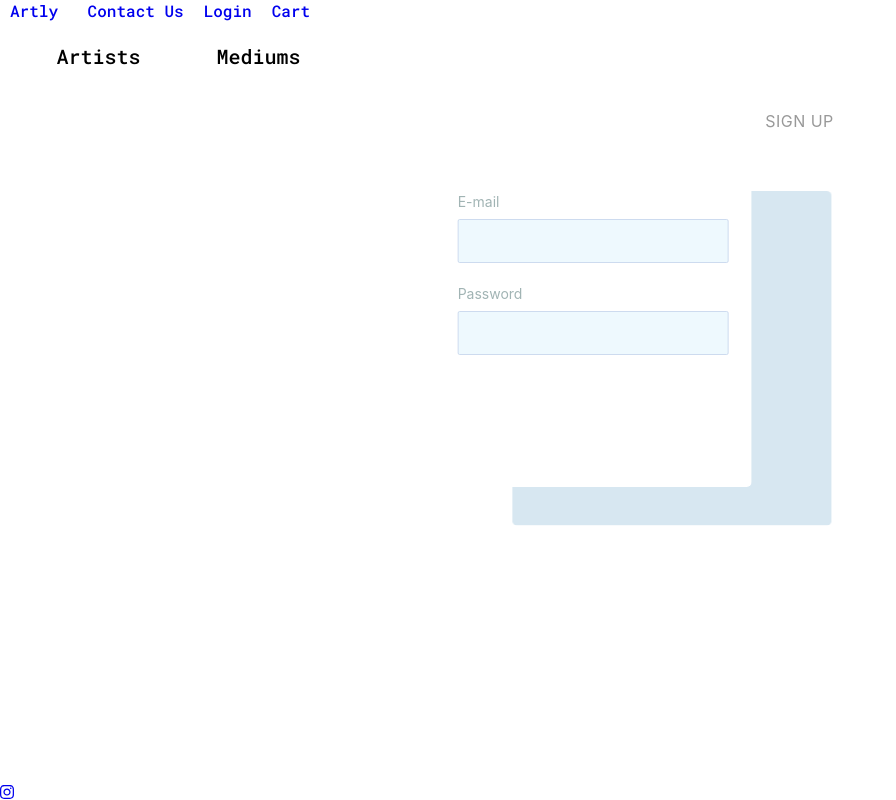
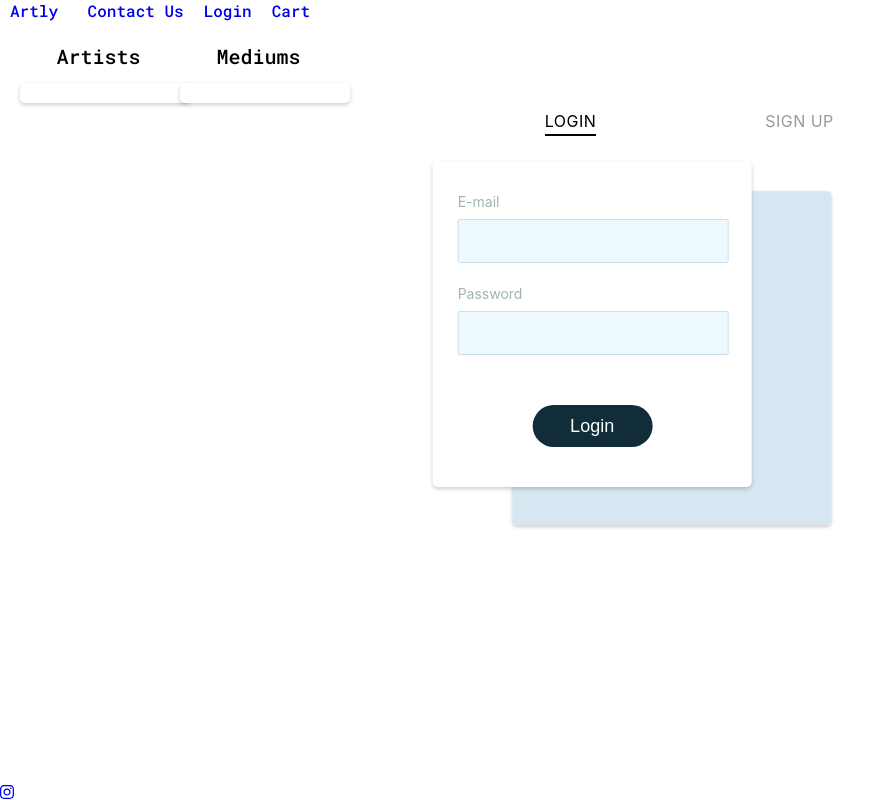
Before and after one commit to isaacsto/Art-Dealer, a React (Create React App) app in the folder client/: page /Login in a window 1280 px wide. Shown: the whole page, without its empty margins (0-896 px from the left). Built offline with nearby package versions, Linux system fonts and the light colour scheme.

Commit message:
added some styles

```diff
--- a/client/src/Styles/Dropdown.css
+++ b/client/src/Styles/Dropdown.css
@@ -16,8 +16,8 @@
   margin-top: 2px;
   padding: 10px;
   line-height: 50px;
-
-
+  background-color: #f2f2f2;
+	box-shadow: 0 2px 4px rgba(0, 0, 0, 0.2);
 }
 
 .dropdown-toggle {
--- a/client/src/Styles/Login.css
+++ b/client/src/Styles/Login.css
@@ -57,12 +57,12 @@
 }
 
 .form-wrapper.is-active .switcher-login {
-	color: #fff;
+	color: black;
 	transform: translateX(90px);
 }
 
 .form-wrapper.is-active .switcher-signup {
-	color: #fff;
+	color: black;
 	transform: translateX(-90px);
 }
 
@@ -107,6 +107,8 @@
 	padding: 30px 25px;
   border-radius: 5px;
 	transform-origin: top;
+	background-color: #f2f2f2;
+	box-shadow: 0 2px 4px rgba(0, 0, 0, 0.2);
 }
 
 .form-login {
@@ -247,3 +249,22 @@
 	border: none;
 	transition: all .3s ease-out;
 }
+
+.form-wrapper.is-active .form [type='submit'] {
+	opacity: 1;
+	transform: translateX(0);
+	transition: all .4s ease-in;
+}
+
+.btn-login {
+	color: #fbfdff;
+	background: #112D3A;
+	transform: translateX(-30%);
+}
+
+.btn-signup {
+	color: #112D3A;
+	background: #fbfdff;
+	box-shadow: inset 0 0 0 2px #112D3A;
+	transform: translateX(30%);
+}
```
Lines whose indentation alone changed are shown as unchanged.
